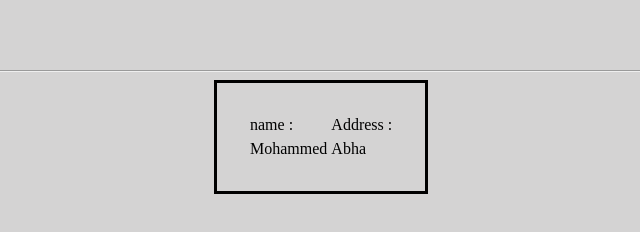
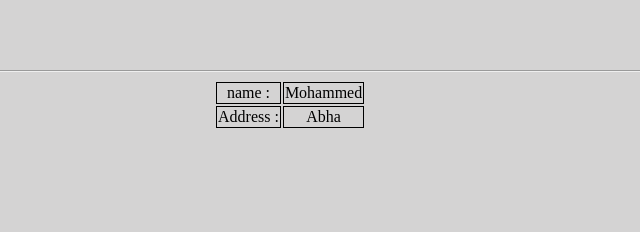
Before and after one commit to abusamrahtechcampus/Project, a plain HTML site: page test.html in a window 1280 px wide. Shown: the whole page, without its empty margins (194-834 px from the left). Drawn offline with Linux system fonts and the light colour scheme.

Commit message:
modfi all 1

```diff
--- a/style.css
+++ b/style.css
@@ -4,9 +4,13 @@ body{
 }
 
 table{
-
-	  border:  solid ;
-      padding: 30px;
-
       margin-left: 400px;
 }
+
+th, td {
+text-align: center;
+	border: 1px solid black;
+	border-collapse: collapse;
+
+
+}
--- a/test.html
+++ b/test.html
@@ -14,14 +14,14 @@
 <table>
 
 	<tr>
-		<td> name : </td>
-		<td> Address : </td>
+		<td> name :   </td>
+		<td> Mohammed </td>
 	</tr>
 	<tr>
-			<tr>
-		<td> Mohammed </td>
+
+		<td> Address :</td>
 		<td> Abha </td>
-	</tr>
+
 	</tr>
 </table>
 </body>
```
